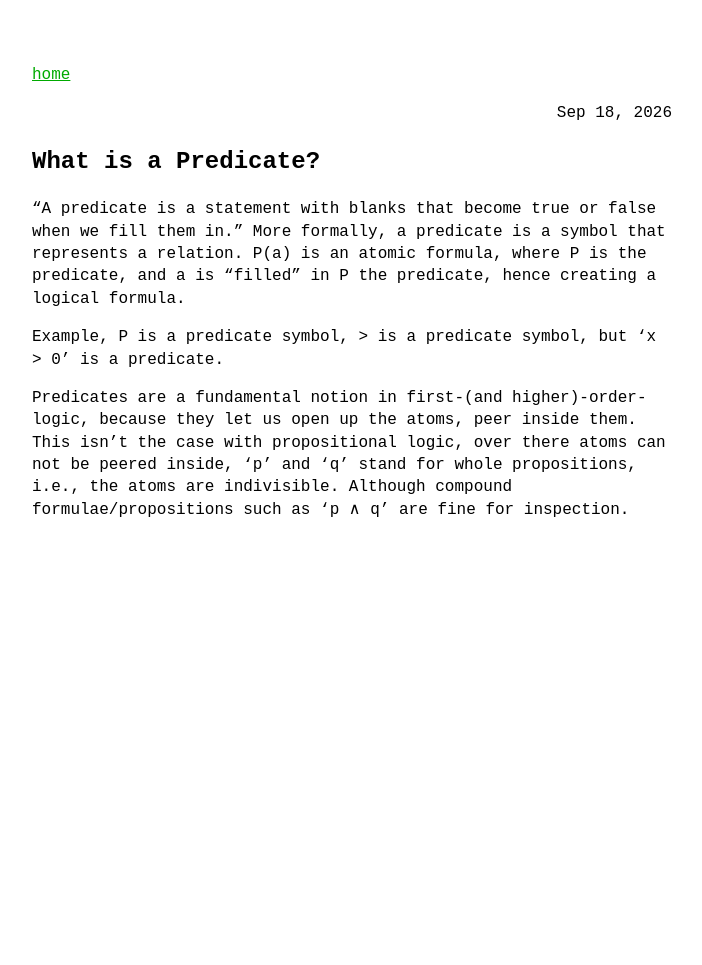
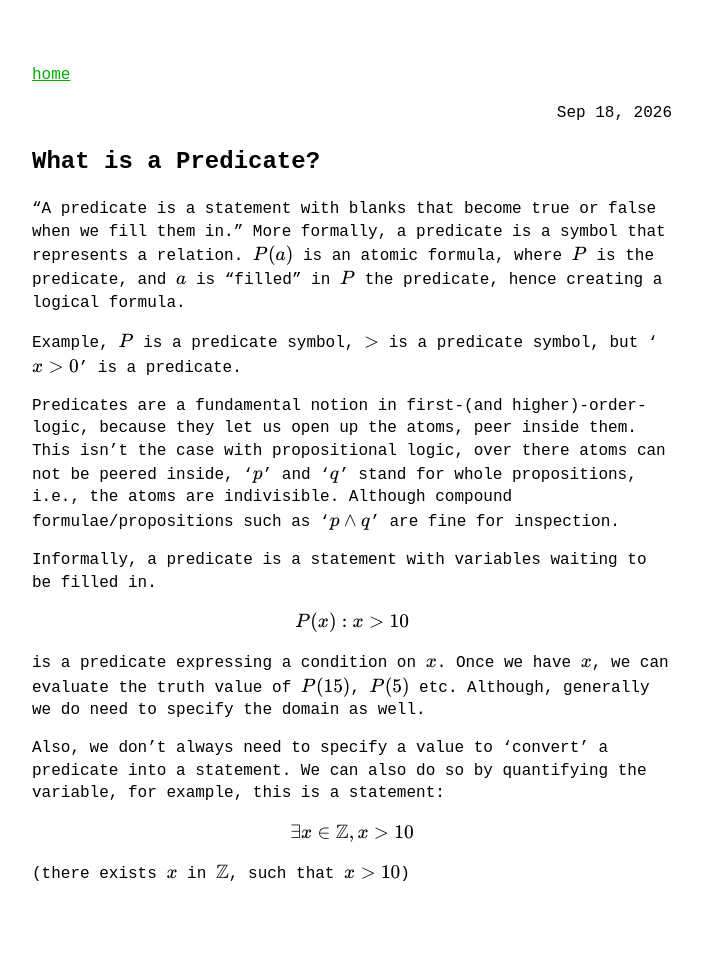
Before and after one commit to Verma314/verma314.github.io, a Jekyll site: the page built from _blog/2026-09-18-What-is-a-Predicate-15.markdown, in a window 1280 px wide. Shown: the whole page, without its empty margins (288-990 px from the left). Built offline with Jekyll 4.4.1, drawn with Linux system fonts in a browser that asks for light colours; before the commit the page ends 900 px from its top, so only the background shows below that.

Commit message:
fix symbols

```diff
--- a/_blog/2026-09-18-What-is-a-Predicate-15.markdown
+++ b/_blog/2026-09-18-What-is-a-Predicate-15.markdown
@@ -7,15 +7,27 @@ categories: books
 
 "A predicate is a statement with blanks that become true or false when we
 fill them in." More formally, a predicate is a symbol that represents a
-relation.  P(a) is an atomic formula, where P is the predicate, and a is
-"filled" in P the predicate, hence creating a logical formula.
+relation.  $P(a)$ is an atomic formula, where $P$ is the predicate, and $a$ is
+"filled" in $P$ the predicate, hence creating a logical formula.
 
-Example, P is a predicate symbol, > is a predicate symbol, but 'x > 0' is a
+Example, $P$ is a predicate symbol, $>$ is a predicate symbol, but '$x > 0$' is a
 predicate.
 
 Predicates are a fundamental notion in first-(and higher)-order-logic,
 because they let us open up the atoms, peer inside them. This isn't the
 case with propositional logic, over there atoms  can not be peered inside,
-'p' and 'q' stand for whole propositions,  i.e., the atoms are indivisible.
-Although compound formulae/propositions such as 'p ∧ q' are fine for
+'$p$' and '$q$' stand for whole propositions,  i.e., the atoms are indivisible.
+Although compound formulae/propositions such as '$p \land q$' are fine for
 inspection.
+
+Informally, a predicate is a statement with variables waiting to be filled in.
+
+$$ P(x) : x > 10 $$
+
+is a predicate expressing a condition on $x$. Once we have $x$, we can evaluate the truth value of $P(15)$, $P(5)$ etc. Although, generally we do need to specify the domain as well.
+
+Also, we don't always need to specify a value to 'convert' a predicate into a statement. We can also do so by quantifying the variable, for example, this is a statement:
+
+$$ \exists x \in \mathbb{Z}, x > 10 $$
+
+(there exists $x$ in $\mathbb{Z}$, such that $x > 10$)
```
